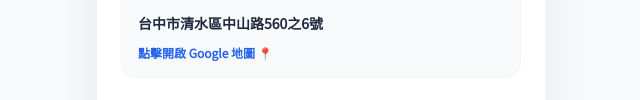
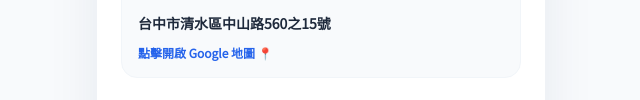
Before and after one commit to wu2136tr-coder/JianCheng, a plain HTML site: page index.html in a window 1280 px wide. Shown: the part 1253-1353 px from the top of the page, 319-959 px from the left. Drawn offline with nearby package versions, Linux system fonts and the light colour scheme.

Commit message:
Update index.html

```diff
--- a/index.html
+++ b/index.html
@@ -164,7 +164,7 @@
                             </div>
                         </div>
                     </div>
-                    <div class="text-sm font-semibold text-slate-800">台中市清水區中山路560之6號</div>
+                    <div class="text-sm font-semibold text-slate-800">台中市清水區中山路560之15號</div>
                     <a href="https://www.google.com/maps/search/?api=1&amp;query=%E5%8F%B0%E4%B8%AD%E5%B8%82%E6%B8%85%E6%B0%B4%E5%8D%80%E4%B8%AD%E5%B1%B1%E8%B7%AF560%E4%B9%8B6%E8%99%9F" target="_blank" class="text-xs text-blue-600 font-bold">點擊開啟 Google 地圖 📍</a>
                 </div>
             </section>
```
